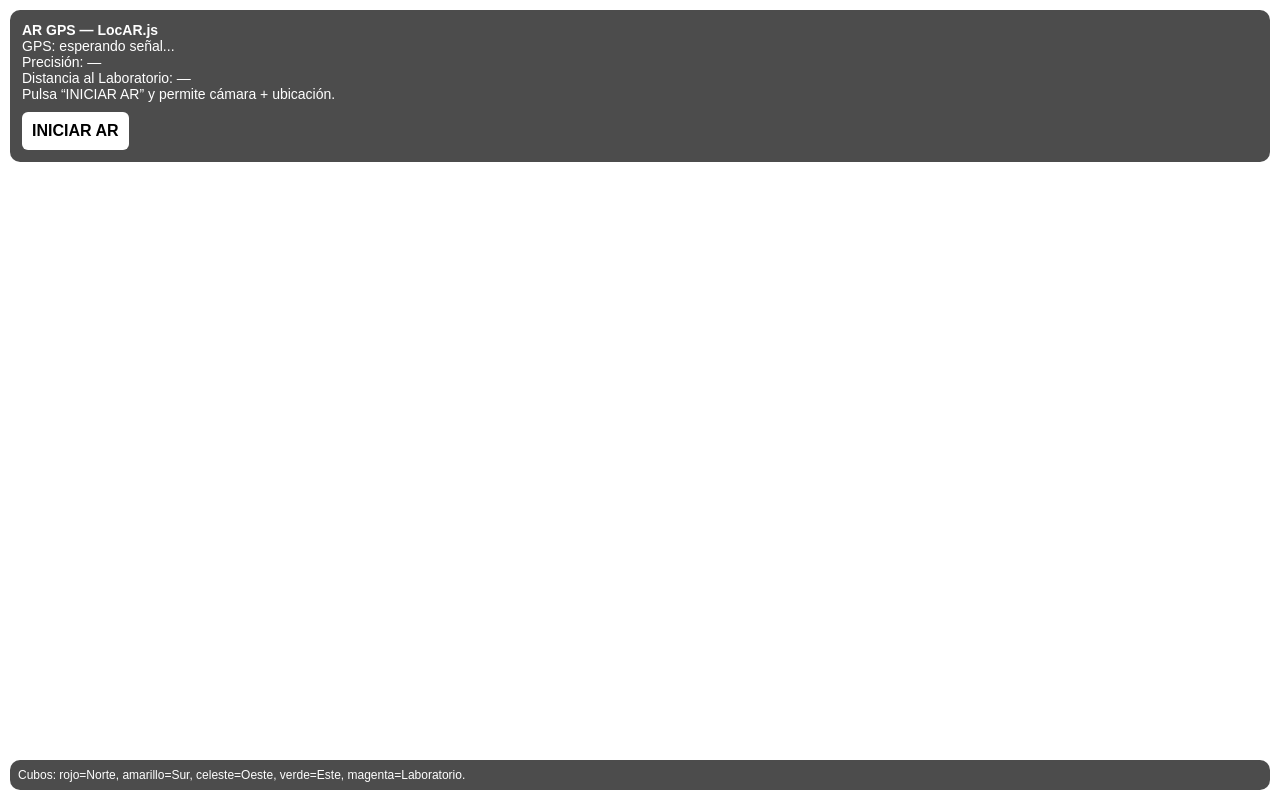
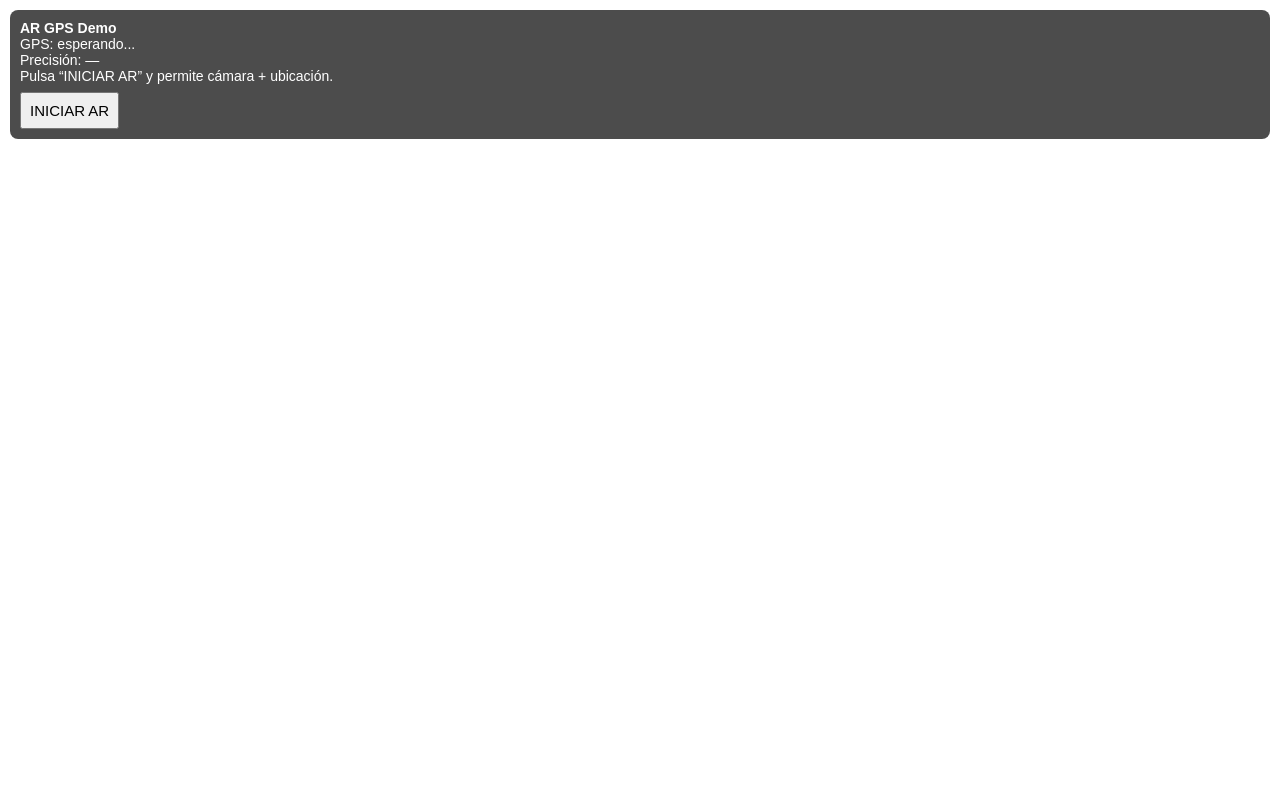
Before and after one commit to 02211111/Proyecto_GPS, a website built with Vite: page LocAR_GPS_Vercel_TI_v2/index.html in a window 1280 px wide. Built offline with nearby package versions, Linux system fonts and the light colour scheme.

Commit message:
Update title and styling in index.html

```diff
--- a/LocAR_GPS_Vercel_TI_v2/index.html
+++ b/LocAR_GPS_Vercel_TI_v2/index.html
@@ -3,40 +3,27 @@
 <head>
   <meta charset="UTF-8" />
   <meta name="viewport" content="width=device-width, initial-scale=1.0" />
-  <title>LocAR GPS - Laboratorio de Redes</title>
+  <title>AR GPS Demo</title>
   <style>
-    html, body { margin:0; width:100%; height:100%; overflow:hidden; font-family:Arial,sans-serif; }
+    html, body { margin:0; width:100%; height:100%; overflow:hidden; }
     #ar-canvas { position:fixed; inset:0; width:100%; height:100%; display:block; }
     #panel {
       position:fixed; top:10px; left:10px; right:10px;
-      background:rgba(0,0,0,0.7); color:#fff; padding:12px; border-radius:10px;
-      font-size:14px; z-index:10;
+      background:rgba(0,0,0,0.7); color:#fff; padding:10px; border-radius:8px;
+      font-family:Arial,sans-serif; font-size:14px; z-index:10;
     }
-    #start {
-      margin-top:10px; padding:10px; border:0; border-radius:6px;
-      font-size:16px; font-weight:bold; background:#fff; color:#000;
-    }
-    #legend {
-      position:fixed; bottom:10px; left:10px; right:10px;
-      background:rgba(0,0,0,0.7); color:#fff; padding:8px; border-radius:10px;
-      font-size:12px; z-index:10;
-    }
+    #start { margin-top:8px; padding:8px; font-size:15px; }
   </style>
 </head>
 <body>
   <canvas id="ar-canvas"></canvas>
 
   <div id="panel">
-    <b>AR GPS — LocAR.js</b><br>
-    <span id="coords">GPS: esperando señal...</span><br>
+    <b>AR GPS Demo</b><br>
+    <span id="coords">GPS: esperando...</span><br>
     <span id="accuracy">Precisión: —</span><br>
-    <span id="distance">Distancia al Laboratorio: —</span>
-    <div id="status">Pulsa “INICIAR AR” y permite cámara + ubicación.</div>
+    <span id="status">Pulsa “INICIAR AR” y permite cámara + ubicación.</span><br>
     <button id="start">INICIAR AR</button>
-  </div>
-
-  <div id="legend">
-    Cubos: rojo=Norte, amarillo=Sur, celeste=Oeste, verde=Este, magenta=Laboratorio.
   </div>
 
   <script type="module" src="./src/main.js"></script>
```
